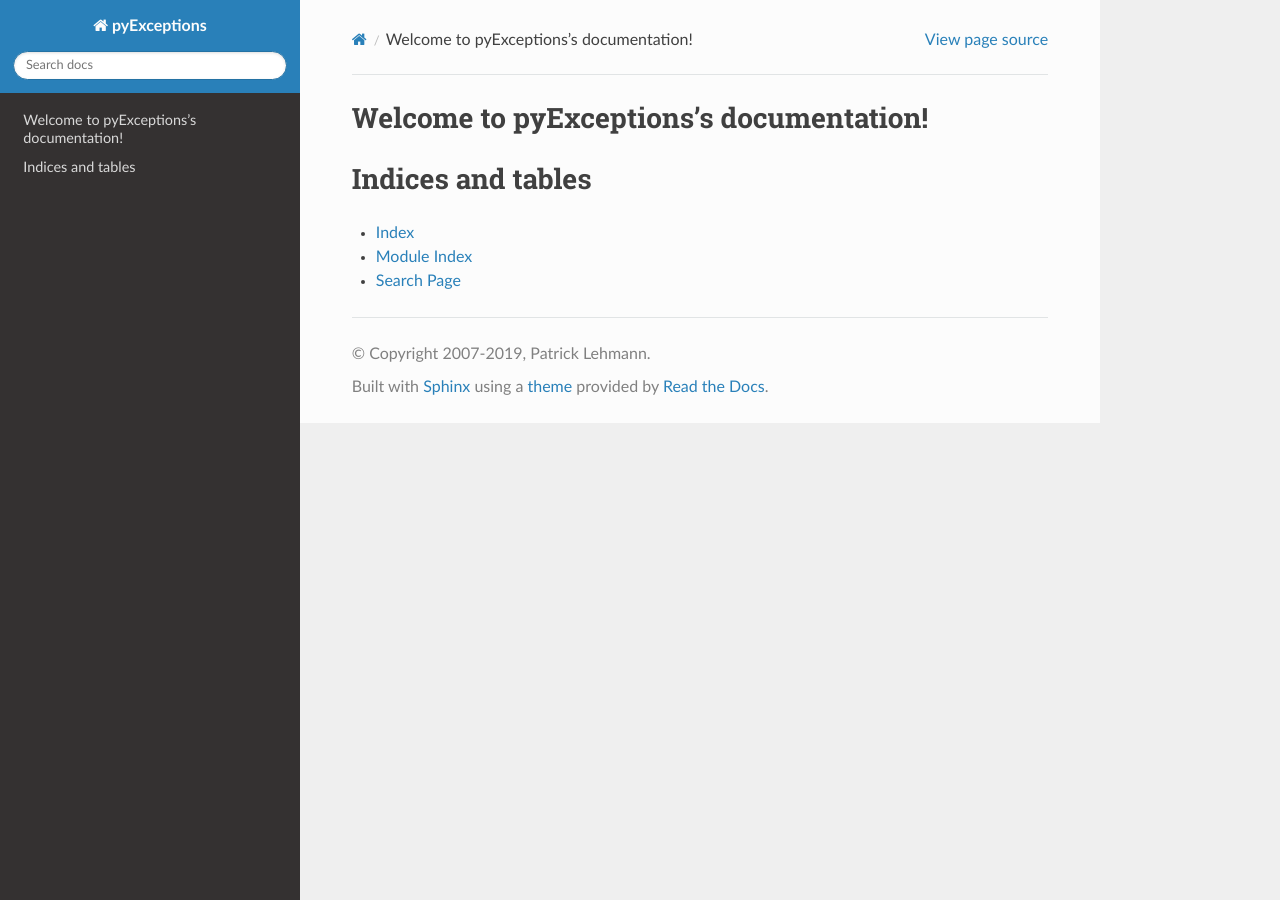
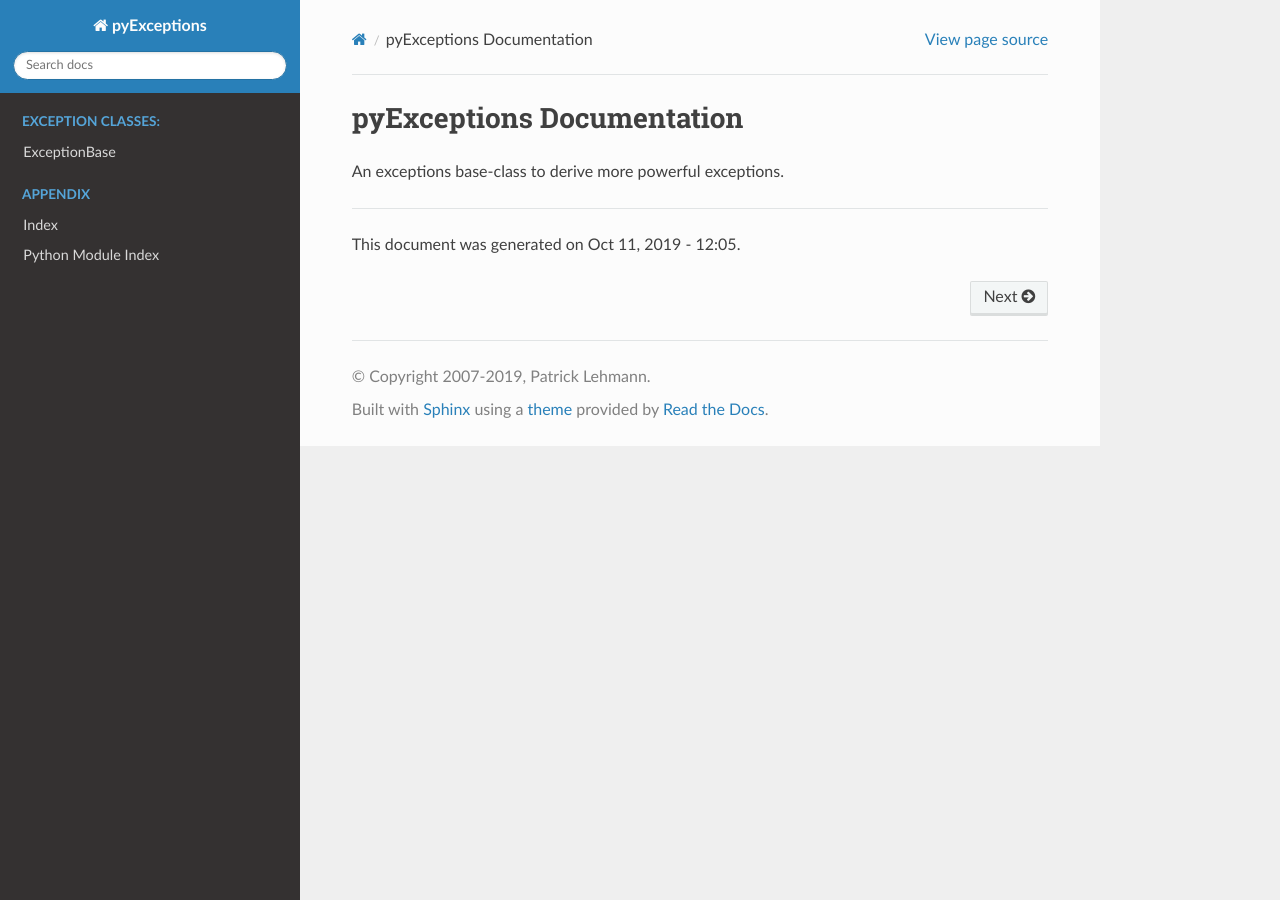
Before and after one commit to Paebbels/pyExceptions, a Sphinx documentation site: the page built from doc/index.rst, in a window 1280 px wide. Built offline with Sphinx 7.4.7 and the Read the Docs theme 2.0.0, drawn with Linux system fonts in a browser that asks for light colours.

Commit message:
Updated basic documentation.

```diff
--- a/doc/conf.py
+++ b/doc/conf.py
@@ -10,9 +10,12 @@
 # add these directories to sys.path here. If the directory is relative to the
 # documentation root, use os.path.abspath to make it absolute, like shown here.
 #
-# import os
-# import sys
-# sys.path.insert(0, os.path.abspath('.'))
+import os
+import sys
+sys.path.insert(0, os.path.abspath('.'))
+sys.path.insert(0, os.path.abspath('../pyExceptions'))
+#sys.path.insert(0, os.path.abspath('_extensions'))
+#sys.path.insert(0, os.path.abspath('_themes/sphinx_rtd_theme'))
 
 
 # -- Project information -----------------------------------------------------
@@ -31,7 +34,25 @@ release = 'v0.1'
 # extensions coming with Sphinx (named 'sphinx.ext.*') or your custom
 # ones.
 extensions = [
+# Sphinx theme
 	"sphinx_rtd_theme",
+# Standard Sphinx extensions
+	"sphinx.ext.autodoc",
+	'sphinx.ext.extlinks',
+	'sphinx.ext.intersphinx',
+	'sphinx.ext.inheritance_diagram',
+	'sphinx.ext.todo',
+	'sphinx.ext.graphviz',
+	'sphinx.ext.mathjax',
+	'sphinx.ext.ifconfig',
+	'sphinx.ext.viewcode',
+# SphinxContrib extensions
+
+# Other extensions
+#	'DocumentMember',
+# local extensions (patched)
+
+# local extensions
 ]
 
 # Add any paths that contain templates here, relative to this directory.
--- /dev/null
+++ b/doc/genindex.rst
@@ -0,0 +1,4 @@
+.. This file is a placeholder and will be replaced
+
+Index
+#####
--- a/doc/index.rst
+++ b/doc/index.rst
@@ -1,20 +1,32 @@
-.. pyExceptions documentation master file, created by
-   sphinx-quickstart on Fri Oct 11 13:16:47 2019.
-   You can adapt this file completely to your liking, but it should at least
-   contain the root `toctree` directive.
+pyExceptions Documentation
+##########################
 
-Welcome to pyExceptions's documentation!
-========================================
-
-.. toctree::
-   :maxdepth: 2
-   :caption: Contents:
+An exceptions base-class to derive more powerful exceptions.
 
 
 
-Indices and tables
-==================
 
-* :ref:`genindex`
-* :ref:`modindex`
-* :ref:`search`
+
+
+
+------------------------------------
+
+.. |docdate| date:: %b %d, %Y - %H:%M
+
+.. only:: html
+
+   This document was generated on |docdate|.
+
+
+.. toctree::
+   :caption: Exception Classes:
+   :hidden:
+
+   ExecptionBase
+
+.. toctree::
+   :caption: Appendix
+   :hidden:
+
+   genindex
+   py-modindex
--- /dev/null
+++ b/doc/py-modindex.rst
@@ -0,0 +1,4 @@
+.. This file is a placeholder and will be replaced
+
+Python Module Index
+###################
```
Also changed, not shown: doc/ExecptionBase.rst (added, +11 -0 lines).
